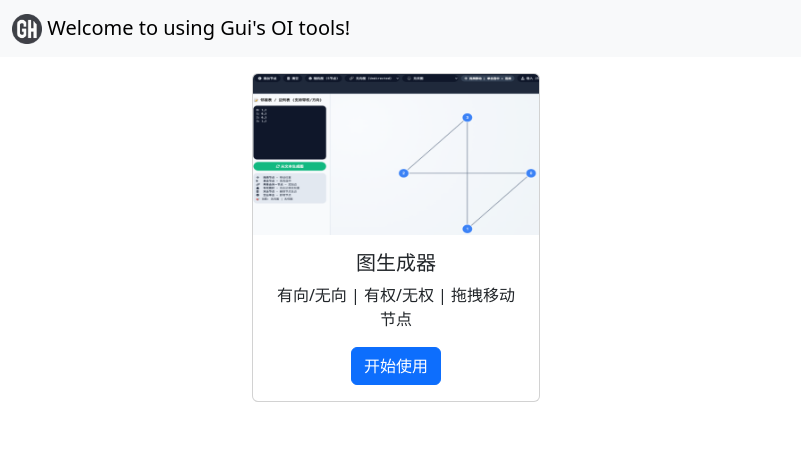
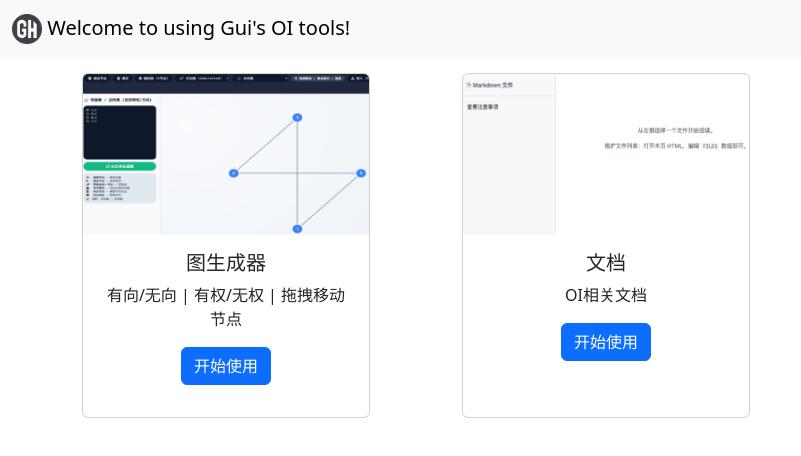
Before and after one commit to s192/gui_site, a plain HTML site: page oi/index.html in a window 1280 px wide. Shown: the whole page, without its empty margins (0-801 px from the left). Drawn offline with nearby package versions, Linux system fonts and the light colour scheme.

Commit message:
优化卡片布局

```diff
--- a/oi/index.html
+++ b/oi/index.html
@@ -27,15 +27,47 @@
             </a>
         </div>
     </nav>
-    <div class="container text-center" style="width: 50rem;">
-        <div class="card" style="width: 18rem;">
-            <img src="images/gglogo.png" class="card-img-top" alt="...">
-            <div class="card-body">
-                <h5 class="card-title">图生成器</h5>
-                <p class="card-text">有向/无向 | 有权/无权 | 拖拽移动节点</p>
-                <a href="graph-generator.html" class="btn btn-primary" target="_blank">开始使用</a>
+    <div class="container text-center" style="width: 75rem;">
+        <div class="row row-cols-1 row-cols-md-3 g-4">
+            <div class="col">
+                <div class="card h-100" style="width: 18rem;">
+                    <img src="images/gglogo.png" class="card-img-top" alt="...">
+                    <div class="card-body">
+                        <h5 class="card-title">图生成器</h5>
+                        <p class="card-text">有向/无向 | 有权/无权 | 拖拽移动节点</p>
+                        <a href="graph-generator.html" class="btn btn-primary" target="_blank">开始使用</a>
+                    </div>
+                </div>
+            </div>
+            <div class="col">
+                <div class="card h-100" style="width: 18rem;">
+                    <img src="images/mrlogo.png" class="card-img-top" alt="...">
+                    <div class="card-body">
+                        <h5 class="card-title">文档</h5>
+                        <p class="card-text">OI相关文档</p>
+                        <a href="markdown-reader.html" class="btn btn-primary" target="_blank">开始使用</a>
+                    </div>
+                </div>
             </div>
         </div>
+        <!-- <div class="col">
+            <div class="card h-100">
+                <img src="..." class="card-img-top" alt="...">
+                <div class="card-body">
+                    <h5 class="card-title">Card title</h5>
+                    <p class="card-text">This is a wider card with supporting text below as a natural lead-in to
+                        additional content. This card has even longer content than the first to show that equal height
+                        action.</p>
+                </div>
+                <div class="card-footer">
+                    <small class="text-body-secondary">Last updated 3 mins ago</small>
+                </div>
+            </div>
+        </div> -->
+    </div>
+    <div class="card-group">
+
+    </div>
     </div>
     <script src="https://cdn.jsdelivr.net/npm/bootstrap@5.3.8/dist/js/bootstrap.bundle.min.js"
         integrity="sha384-FKyoEForCGlyvwx9Hj09JcYn3nv7wiPVlz7YYwJrWVcXK/BmnVDxM+D2scQbITxI"
```
